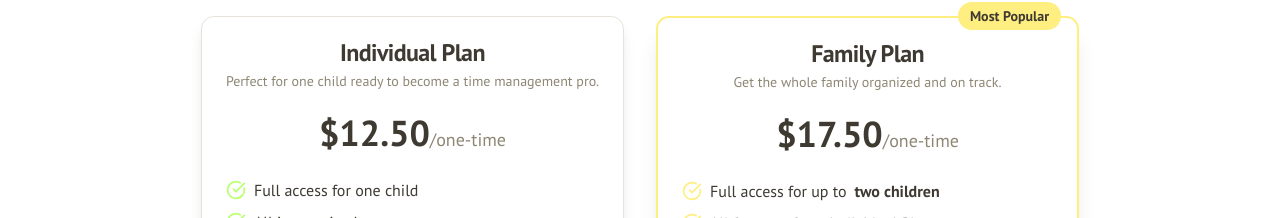
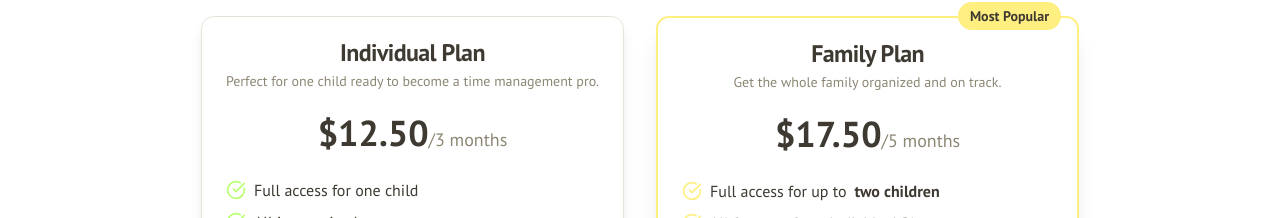
Before and after one commit to dinewope/studypilotlaunchx, a Next.js app: page / in a window 1280 px wide. Shown: the part 1731-1949 px from the top of the page. Built offline with nearby package versions, Linux system fonts and the light colour scheme.

Commit message:
Update page.tsx
main page changes

```diff
--- a/src/app/page.tsx
+++ b/src/app/page.tsx
@@ -112,7 +112,7 @@ export default function Home() {
                 <CardHeader>
                   <CardTitle>Individual Plan</CardTitle>
                   <CardDescription>Perfect for one child ready to become a time management pro.</CardDescription>
-                  <div className="text-4xl font-bold pt-4">$12.50<span className="text-lg font-normal text-muted-foreground">/one-time</span></div>
+                  <div className="text-4xl font-bold pt-4">$12.50<span className="text-lg font-normal text-muted-foreground">/3 months</span></div>
                 </CardHeader>
                 <CardContent className="space-y-4">
                   <ul className="grid gap-2 text-left">
@@ -132,7 +132,7 @@ export default function Home() {
                 <CardHeader>
                   <CardTitle>Family Plan</CardTitle>
                   <CardDescription>Get the whole family organized and on track.</CardDescription>
-                  <div className="text-4xl font-bold pt-4">$17.50<span className="text-lg font-normal text-muted-foreground">/one-time</span></div>
+                  <div className="text-4xl font-bold pt-4">$17.50<span className="text-lg font-normal text-muted-foreground">/5 months</span></div>
                 </CardHeader>
                 <CardContent className="space-y-4">
                   <ul className="grid gap-2 text-left">
```
